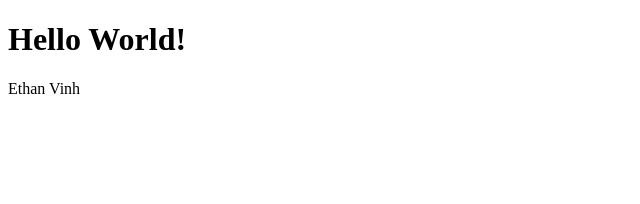
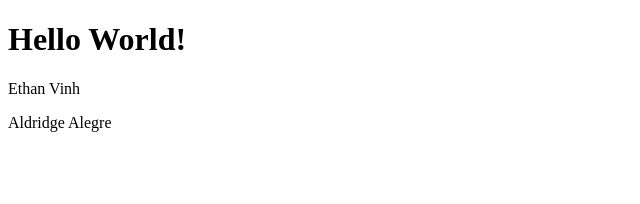
Before and after one commit to dylanp1212/kit_grail, a Next.js app in the folder App/HelloWorld/: page / in a window 1280 px wide. Shown: the top 204 px of the page, without its empty margins (0-640 px from the left). Built offline with nearby package versions, Linux system fonts and the light colour scheme.

Commit message:
Add my name in page.tsx

```diff
--- a/App/HelloWorld/src/app/page.tsx
+++ b/App/HelloWorld/src/app/page.tsx
@@ -6,6 +6,7 @@ export default function Home() {
     <main>
       <h1>Hello World!</h1>
       <p>Ethan Vinh</p>
+      <p>Aldridge Alegre</p>
     </main>
   );
 }
```
Also changed, not shown: 1 other file (tests, documents, lock files or other folders).
